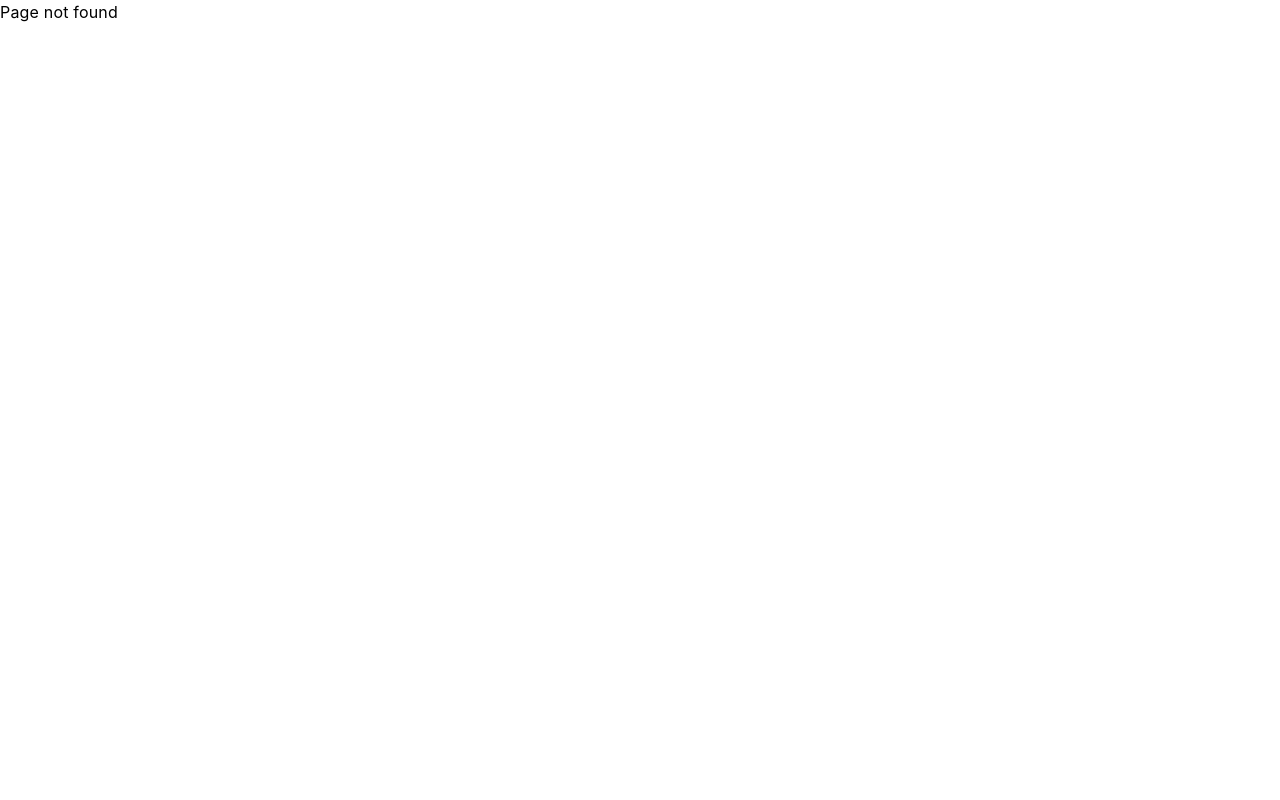
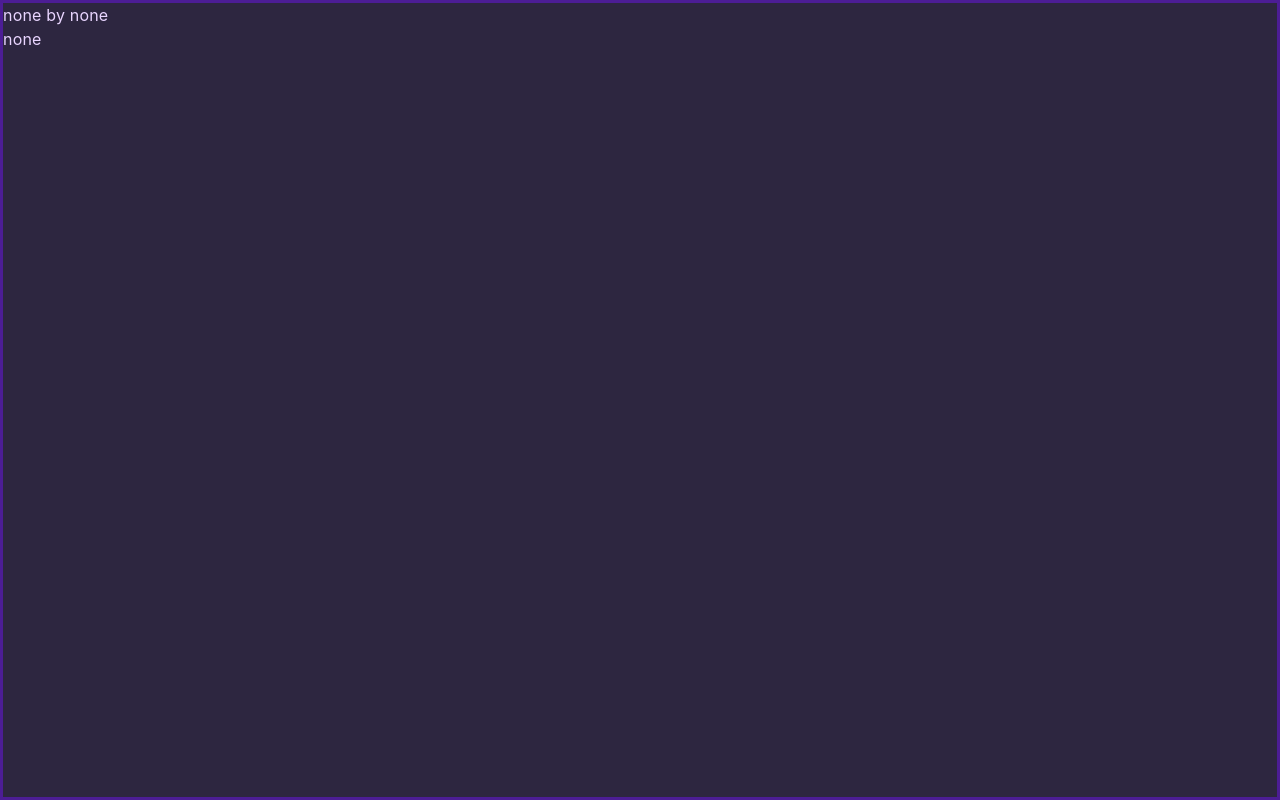
Before and after one commit to PixelIvy-Core/overlayforge, a React (Vite) app in the folder vite/: page /music in a window 1280 px wide. Before the commit this address had no page. Built offline with nearby package versions, Linux system fonts and the light colour scheme.

Commit message:
feat: add gonic player functionality
- new route for music source
- track information in MusicContext
- Basic audio source and credit visual
- basic design for dashboard

```diff
--- a/vite/src/App.jsx
+++ b/vite/src/App.jsx
@@ -3,11 +3,13 @@ import { Dashboard } from "./components/Dashboard";
 import { ChatBox } from "./components/Chat";
 import { AlertBox } from "./components/Alerts";
 import { Routes, Route } from 'react-router-dom';
+import { MusicBox } from "./components/Music";
 
 export default function App() {
   return (
     <Routes>
       <Route path="/" element={<Dashboard/>} />
+      <Route path="/music" element={<MusicBox/>}/>
       <Route path="/frame" element={<CamFrame/>}/>
       <Route path="/back" element={<Background/>}/>
       <Route path="/footer" element={<Footer/>} />
--- a/vite/src/components/Dashboard.jsx
+++ b/vite/src/components/Dashboard.jsx
@@ -1,5 +1,15 @@
+import {Button} from '@base-ui/react/button'
+import { gonic_password, gonic_username, MusicContext } from '../context/contexts'
+import { useEffect, useState } from 'react'
+
 export function Dashboard(){
+    const [tracks, setTracks] = useState(null);
+
     return(
-        <>lorem ipsum</>
-    )
+        <div className="bg-back w-screen h-screen">
+            <div className="absolute bg-surface size-[80%] m-8 rounded-4xl">
+                <Button className="flex h-8 m-7 items-center justify-center gap-2 rounded-sm border-2 border-edge bg-primary px-3 text-sm leading-none whitespace-nowrap font-normal text-text select-none hover:not-data-disabled:bg-neutral-100 active:not-data-disabled:bg-neutral-200 focus-visible:outline-2 focus-visible:-outline-offset-1 focus-visible:outline-neutral-950 data-disabled:border-neutral-500 data-disabled:text-neutral-500">test</Button>
+            </div>
+        </div>
+    );
 }
--- /dev/null
+++ b/vite/src/components/Music.jsx
@@ -0,0 +1,16 @@
+import { useContext } from "react"
+import { gonic_password, gonic_username, MusicContext } from "../context/contexts"
+
+
+export function MusicBox(){
+    const track = useContext(MusicContext);
+    return (
+        <div className="bg-transparent">
+            <audio autoPlay={true} src={`http://localhost/rest/stream?u=${gonic_username}&p=${gonic_password}&id=${track.id}&c=overlayforge`}/>
+            <div className="bg-surface text-text w-screen h-screen border-edge border-3">
+                <h1>{track.title} by {track.artist}</h1>
+                <h2>{track.album}</h2>
+            </div>
+        </div>
+    );
+}
--- /dev/null
+++ b/vite/src/context/contexts.js
@@ -0,0 +1,11 @@
+import { createContext} from "react";
+
+export const gonic_username = import.meta.env.VITE_GONIC_USER
+export const gonic_password = import.meta.env.VITE_GONIC_PASSWORD
+
+export const MusicContext = createContext({
+    "id": "tr-1",
+    "title": "none",
+    "artist": "none",
+    "album": "none"
+})
```
